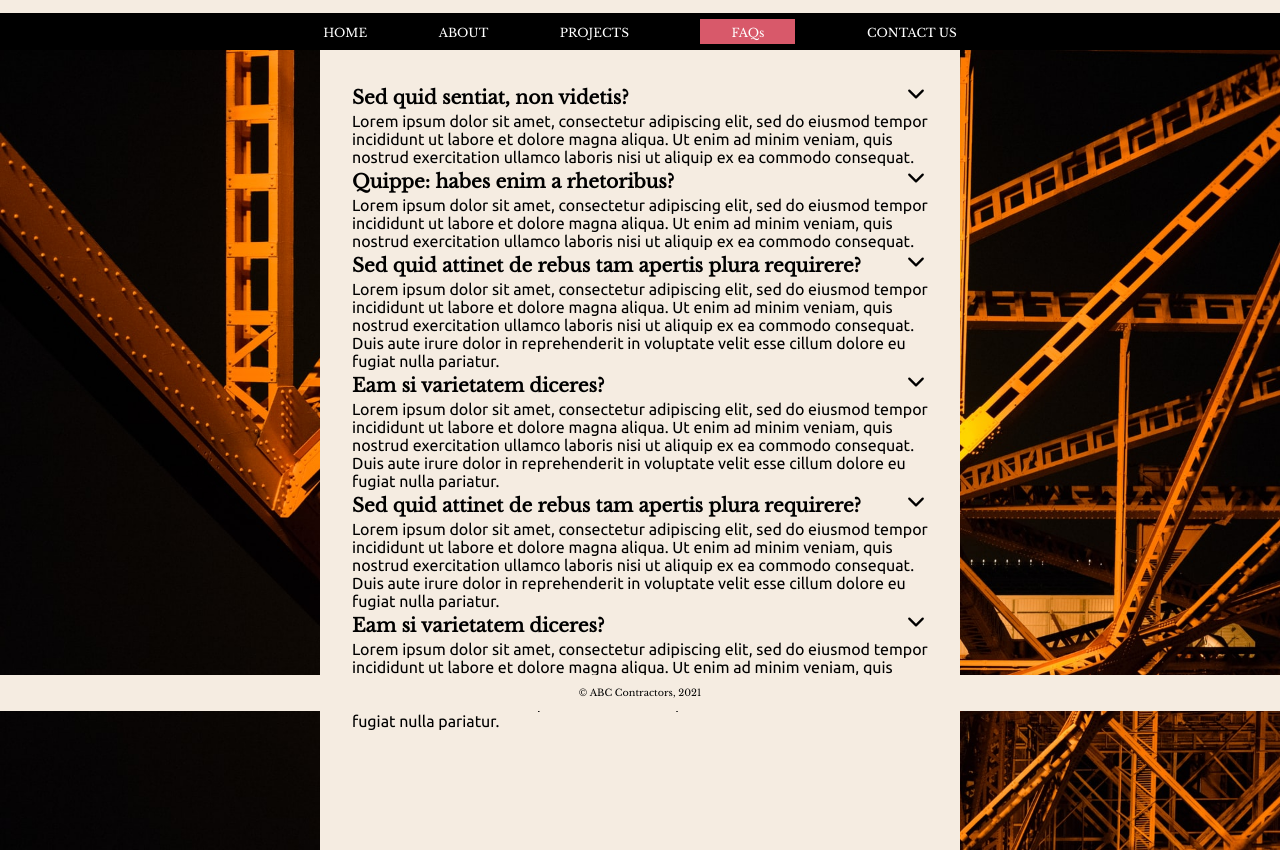
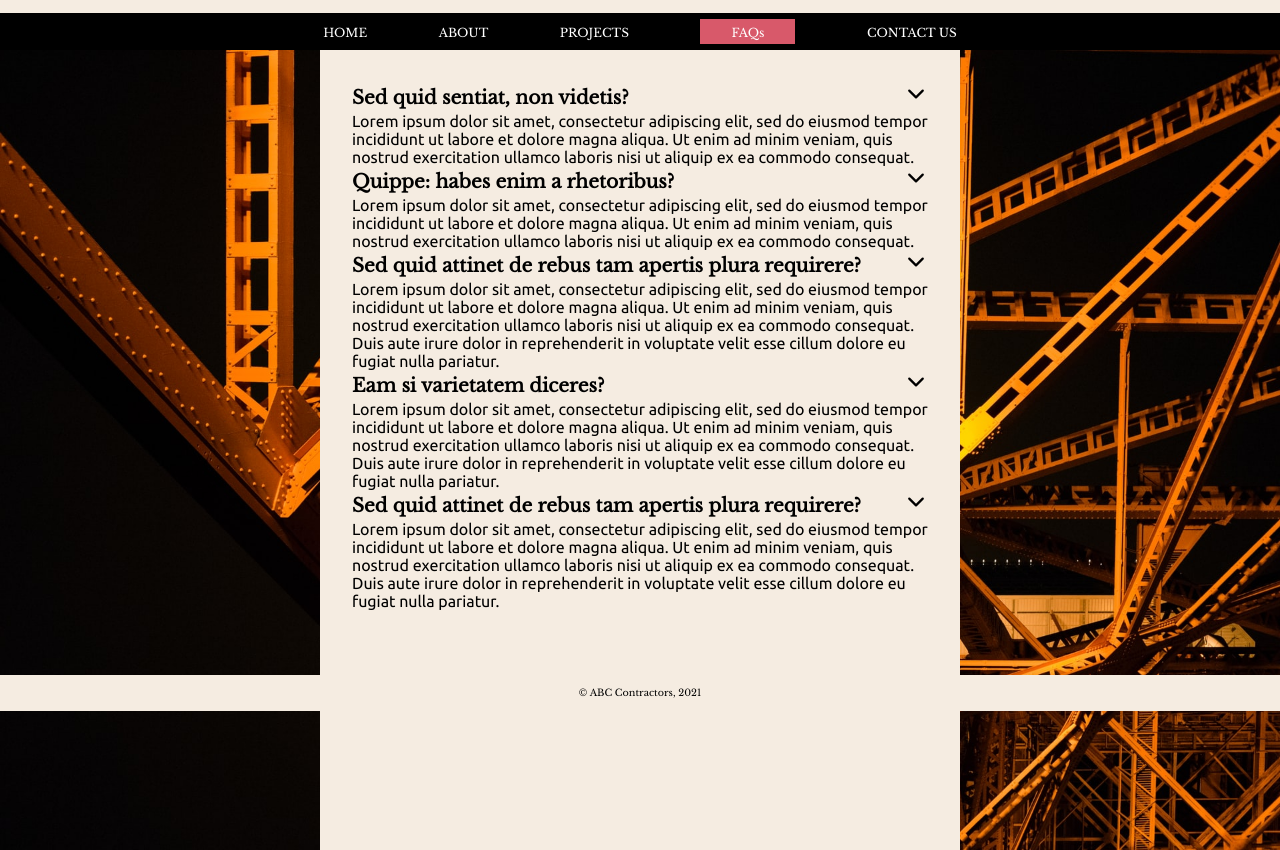
Before and after one commit to lagesh/FAQs, a plain HTML site: page index.html in a window 1280 px wide. Shown: the part 89-939 px from the top of the page. Drawn offline with nearby package versions, Linux system fonts and the light colour scheme.

Commit message:
reduce faq questions

```diff
--- a/index.html
+++ b/index.html
@@ -105,22 +105,6 @@
                 Lorem ipsum dolor sit amet, consectetur adipiscing elit, sed do
                 eiusmod tempor incididunt ut labore et dolore magna aliqua. Ut
                 enim ad minim veniam, quis nostrud exercitation ullamco laboris
-                nisi ut aliquip ex ea commodo consequat. Duis aute irure dolor in
-                reprehenderit in voluptate velit esse cillum dolore eu fugiat
-                nulla pariatur.
-              </p>
-            </div>
-            <div class="faq">
-              <div class="question">
-                <h3>Eam si varietatem diceres?</h3>
-                <div class="icon">
-                  <ion-icon name="chevron-down-outline"></ion-icon>
-                </div>
-              </div>
-              <p class="answer">
-                Lorem ipsum dolor sit amet, consectetur adipiscing elit, sed do
-                eiusmod tempor incididunt ut labore et dolore magna aliqua. Ut
-                enim ad minim veniam, quis nostrud exercitation ullamco laboris
                 nisi ut aliquip ex ea commodo consequat. Duis aute irure dolor
                 in reprehenderit in voluptate velit esse cillum dolore eu fugiat
                 nulla pariatur.
```
